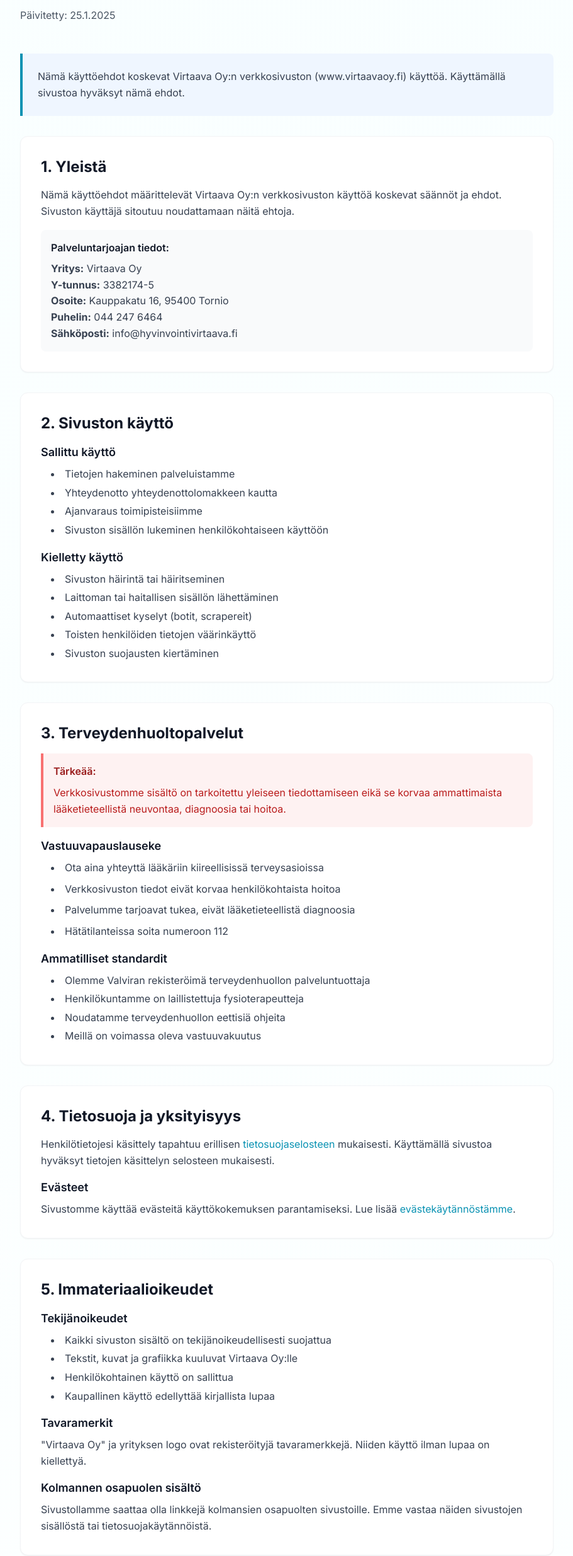
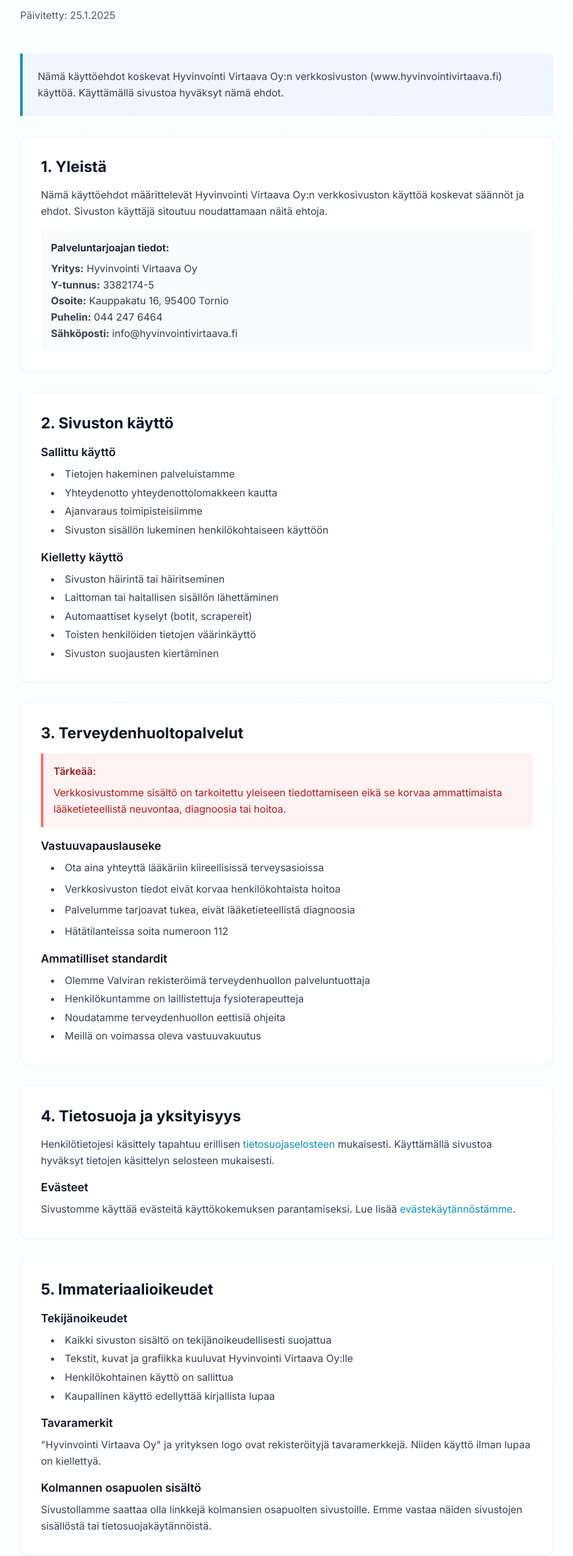
Before and after one commit to ArcticCoderGuy/Virtaava-Oy, a website built with Vite: page terms.html in a window 1280 px wide. Shown: the part 310-2780 px from the top of the page at 63% size, without its empty margins (184-1095 px from the left). Built offline with nearby package versions, Linux system fonts and the light colour scheme.

Commit message:
Committaus

```diff
--- a/script.js
+++ b/script.js
@@ -280,7 +280,7 @@
 ${data.message}
 
 ---
-Lähetetty Virtaava Oy:n verkkosivulta
+Lähetetty Hyvinvointi Virtaava Oy:n verkkosivulta
             `);
 
             const mailtoLink = `mailto:info@hyvinvointivirtaava.fi?subject=${subject}&body=${body}`;
--- a/terms.html
+++ b/terms.html
@@ -3,7 +3,7 @@
 <head>
     <meta charset="UTF-8">
     <meta name="viewport" content="width=device-width, initial-scale=1.0">
-    <title>Käyttöehdot - Virtaava Oy</title>
+    <title>Käyttöehdot - Hyvinvointi Virtaava Oy</title>
     <link rel="icon" type="image/png" href="img/logo1.png">
 
     <!-- Fonts -->
@@ -35,7 +35,7 @@
         <div class="max-w-6xl mx-auto px-6">
             <div class="flex flex-col items-center py-4">
                 <a href="index.html" class="mb-4">
-                    <img src="img/logo1.png" alt="Virtaava Oy" class="h-32 w-auto">
+                    <img src="img/logo1.png" alt="Hyvinvointi Virtaava Oy" class="h-32 w-auto">
                 </a>
                 <a href="index.html" class="text-medical-blue hover:text-cyan-700 transition">← Takaisin etusivulle</a>
             </div>
@@ -51,7 +51,7 @@
             <!-- Terms Notice -->
             <div class="bg-blue-50 border-l-4 border-medical-blue p-6 mb-8 rounded-r-lg">
                 <p class="text-gray-700">
-                    Nämä käyttöehdot koskevat Virtaava Oy:n verkkosivuston (www.virtaavaoy.fi) käyttöä.
+                    Nämä käyttöehdot koskevat Hyvinvointi Virtaava Oy:n verkkosivuston (www.hyvinvointivirtaava.fi) käyttöä.
                     Käyttämällä sivustoa hyväksyt nämä ehdot.
                 </p>
             </div>
@@ -63,12 +63,12 @@
                     <h2 class="text-2xl font-bold text-gray-900 mb-4">1. Yleistä</h2>
                     <div class="space-y-4 text-gray-700">
                         <p>
-                            Nämä käyttöehdot määrittelevät Virtaava Oy:n verkkosivuston käyttöä koskevat säännöt ja ehdot.
+                            Nämä käyttöehdot määrittelevät Hyvinvointi Virtaava Oy:n verkkosivuston käyttöä koskevat säännöt ja ehdot.
                             Sivuston käyttäjä sitoutuu noudattamaan näitä ehtoja.
                         </p>
                         <div class="bg-gray-50 p-4 rounded-lg">
                             <p class="font-semibold text-gray-900 mb-2">Palveluntarjoajan tiedot:</p>
-                            <p><strong>Yritys:</strong> Virtaava Oy</p>
+                            <p><strong>Yritys:</strong> Hyvinvointi Virtaava Oy</p>
                             <p><strong>Y-tunnus:</strong> 3382174-5</p>
                             <p><strong>Osoite:</strong> Kauppakatu 16, 95400 Tornio</p>
                             <p><strong>Puhelin:</strong> 044 247 6464</p>
@@ -166,7 +166,7 @@
                             <h3 class="text-lg font-semibold text-gray-900 mb-2">Tekijänoikeudet</h3>
                             <ul class="list-disc list-inside space-y-1 text-gray-700 ml-4">
                                 <li>Kaikki sivuston sisältö on tekijänoikeudellisesti suojattua</li>
-                                <li>Tekstit, kuvat ja grafiikka kuuluvat Virtaava Oy:lle</li>
+                                <li>Tekstit, kuvat ja grafiikka kuuluvat Hyvinvointi Virtaava Oy:lle</li>
                                 <li>Henkilökohtainen käyttö on sallittua</li>
                                 <li>Kaupallinen käyttö edellyttää kirjallista lupaa</li>
                             </ul>
@@ -175,7 +175,7 @@
                         <div>
                             <h3 class="text-lg font-semibold text-gray-900 mb-2">Tavaramerkit</h3>
                             <p>
-                                "Virtaava Oy" ja yrityksen logo ovat rekisteröityjä tavaramerkkejä.
+                                "Hyvinvointi Virtaava Oy" ja yrityksen logo ovat rekisteröityjä tavaramerkkejä.
                                 Niiden käyttö ilman lupaa on kiellettyä.
                             </p>
                         </div>
@@ -285,7 +285,7 @@
                     </p>
 
                     <div class="bg-gray-50 p-6 rounded-lg">
-                        <h3 class="font-semibold text-gray-900 mb-4">Virtaava Oy</h3>
+                        <h3 class="font-semibold text-gray-900 mb-4">Hyvinvointi Virtaava Oy</h3>
                         <div class="space-y-2">
                             <p class="text-gray-700">
                                 <strong>Sähköposti:</strong>
@@ -347,7 +347,7 @@
     <!-- Simple Footer -->
     <footer class="bg-gray-900 text-white py-8">
         <div class="max-w-6xl mx-auto px-6 text-center">
-            <p class="text-gray-400">© 2025 Virtaava Oy. Kaikki oikeudet pidätetään.</p>
+            <p class="text-gray-400">© 2025 Hyvinvointi Virtaava Oy. Kaikki oikeudet pidätetään.</p>
         </div>
     </footer>
 </body>
```
Also changed, not shown: accessibility.html (+5 -5 lines), cookies.html (+4 -4 lines), index.html (+5 -5 lines), privacy.html (+5 -5 lines).
